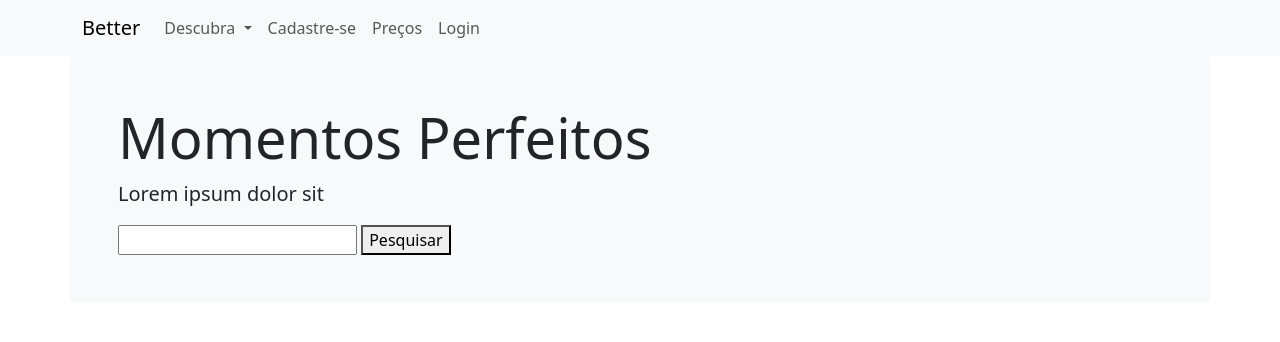
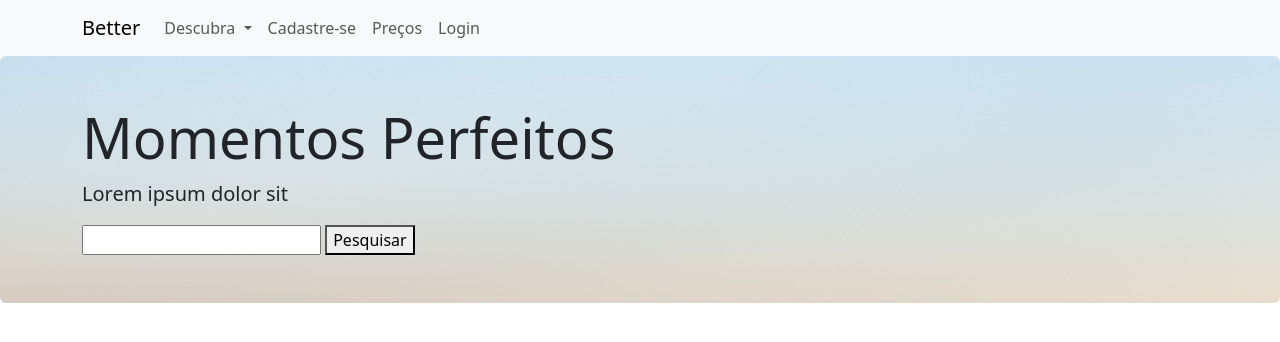
Before and after one commit to jvlbittencourt/boostrap, a plain HTML site: page index.html in a window 1280 px wide. Drawn offline with nearby package versions, Linux system fonts and the light colour scheme.

Commit message:
add background img

```diff
--- /dev/null
+++ b/better-theme.css
@@ -0,0 +1,11 @@
+.p-5 {
+  background-image: url(./img/vitrine.jpg);
+  background-size: cover;
+  position: center;
+  width: 100%;
+  height: 100%;
+  object-fit: cover;
+}
+
+.p-5 img {
+}
--- a/index.html
+++ b/index.html
@@ -4,6 +4,7 @@
     <meta charset="UTF-8" />
     <meta name="viewport" content="width=device-width, initial-scale=1.0" />
     <title>Better - Fotos de graça e pagas</title>
+    <link rel="stylesheet" href="better-theme.css" />
     <link
       href="https://cdn.jsdelivr.net/npm/bootstrap@5.3.3/dist/css/bootstrap.min.css"
       rel="stylesheet"
@@ -53,13 +54,15 @@
       <!-- fim .container -->
     </nav>
 
-    <main class="container bg-light p-5 rounded">
+    <main class="bg-light p-5 rounded">
+      <div class="container">
         <h1 class="display-4">Momentos Perfeitos</h1>
         <p class="lead">Lorem ipsum dolor sit</p>
         <form action="">
           <input type="text" class="search" />
           <button>Pesquisar</button>
         </form>
+      </div>
     </main>
 
     <script
```
Also changed, not shown: img/vitrine.jpg (added). Lines whose indentation alone changed are shown as unchanged.
